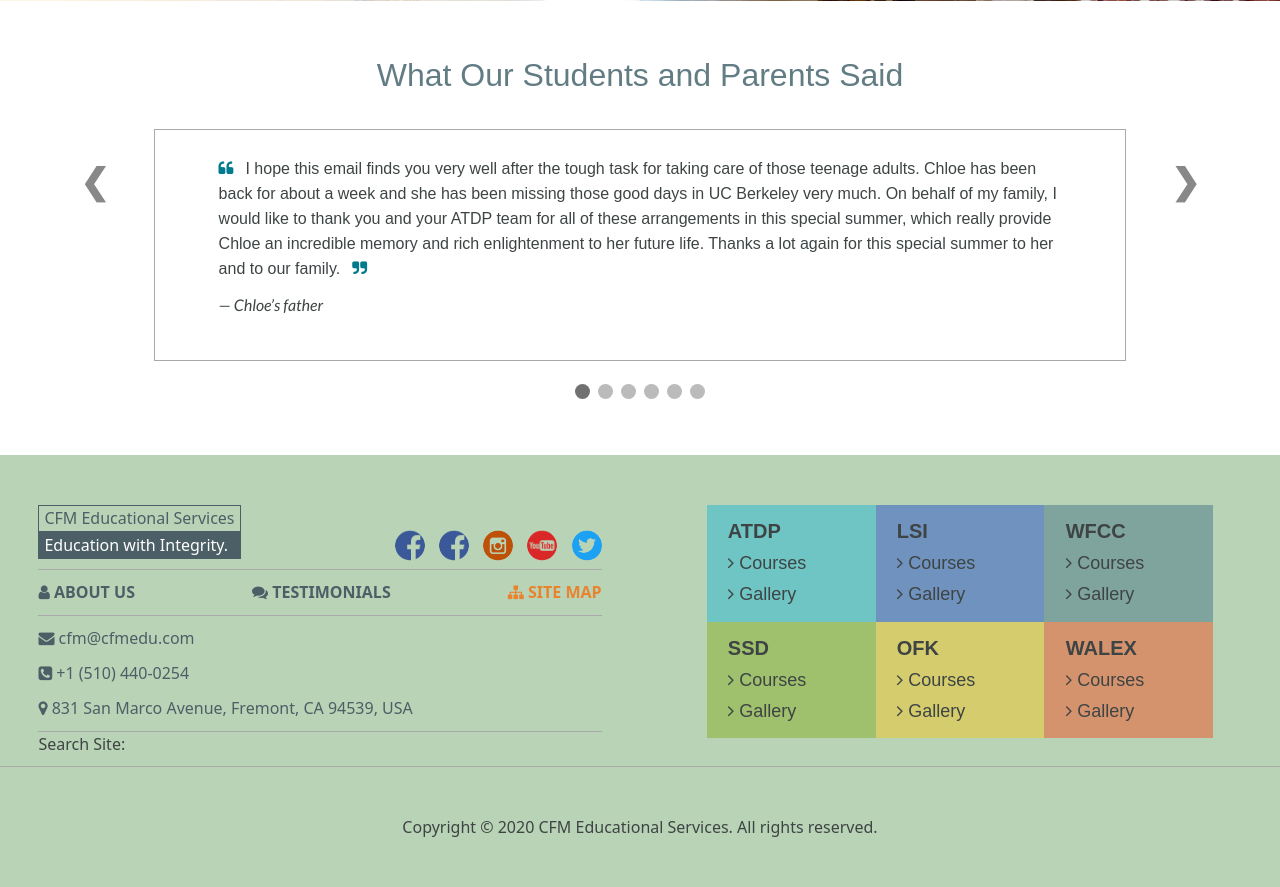
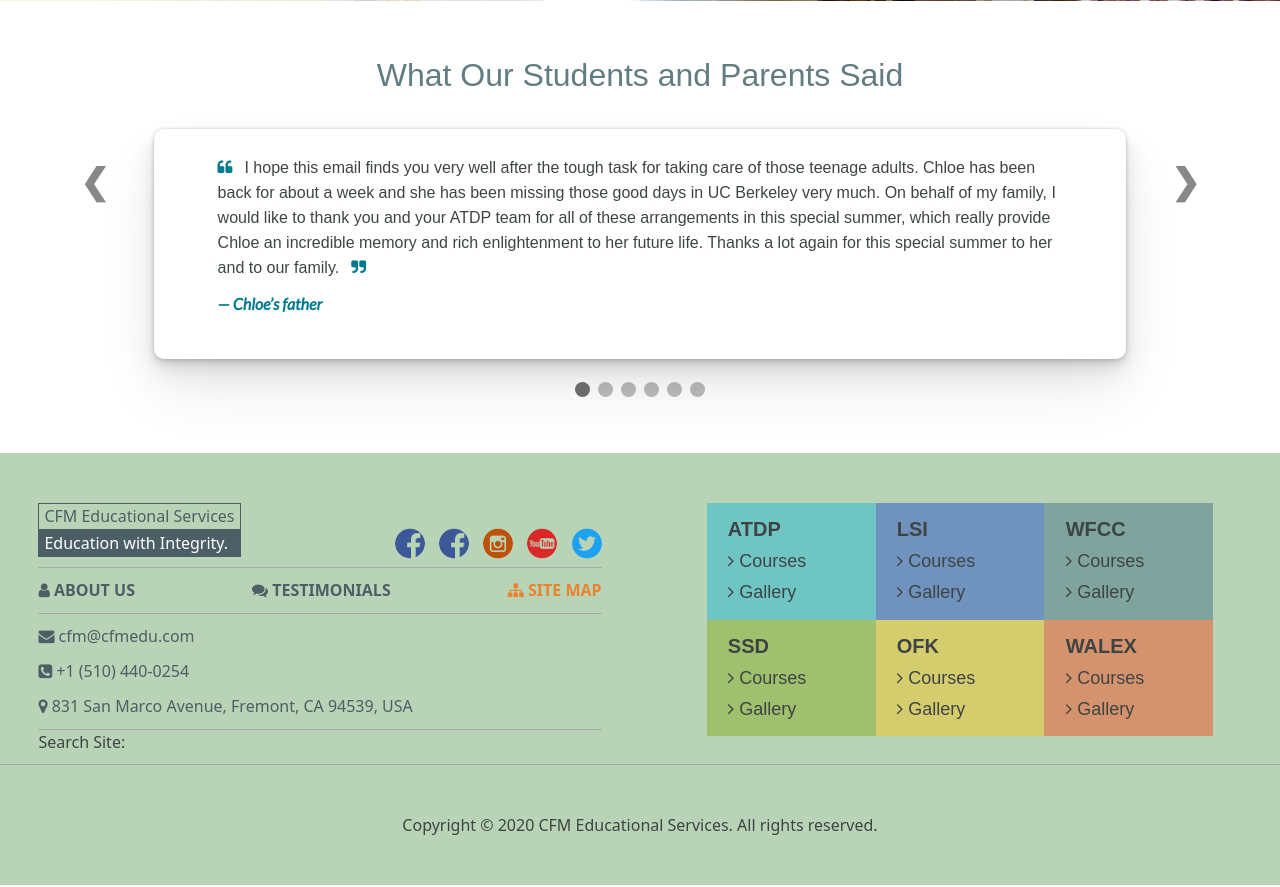
Before and after one commit to CFMEdu/cfmedu.github.io, a PHP site: page /about.html in a window 1280 px wide. Shown: the part 1631-2518 px from the top of the page. Run offline with PHP 8.4, Linux system fonts and the light colour scheme; some web fonts are replaced.

Commit message:
Add files via upload

```diff
--- a/css/main.css
+++ b/css/main.css
@@ -1406,7 +1406,14 @@ footer .flexContainer {
   max-width: 1200px;
   text-align: left;
   background-color: #ffffff;
-  border: 1px solid #aaaaaa;
+  border-radius: 10px;
+  box-shadow: 0 -1px 2px rgba(0,0,0,0.07),
+              0 1px 4px rgba(0,0,0,0.07),
+              0 2px 4px rgba(0,0,0,0.07),
+              0 4px 8px rgba(0,0,0,0.07),
+              0 8px 16px rgba(0,0,0,0.07),
+              0 16px 32px rgba(0,0,0,0.07),
+              0 32px 64px rgba(0,0,0,0.07);
 }
 .whatTheySay:before, .whatTheySay:after {
   content: "";
@@ -1423,8 +1430,10 @@ footer .flexContainer {
   padding-left: 12px;
 }
 .author {
+  color: #007a8c;
+  font-weight: 600;
+  font-style: italic;
   padding-top: 10px;
-  font-style: italic;
 }
 .prev, .next {
   color: #888;
@@ -1469,7 +1478,7 @@ footer .flexContainer {
   background-color: #bbb;
   border-radius: 50%;
   display: inline-block;
-  transition: background-color 0.5s ease;
+  transition: background-color 0.6s ease;
 }
 .dot.active, .dot:hover {
   background-color: #717171;
```
